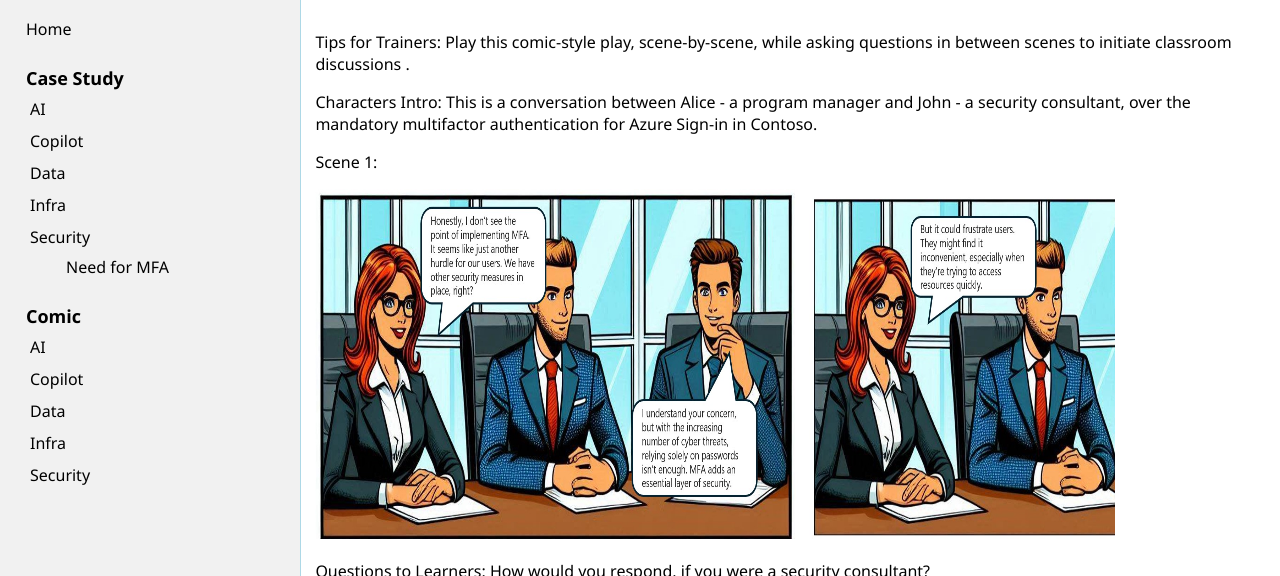
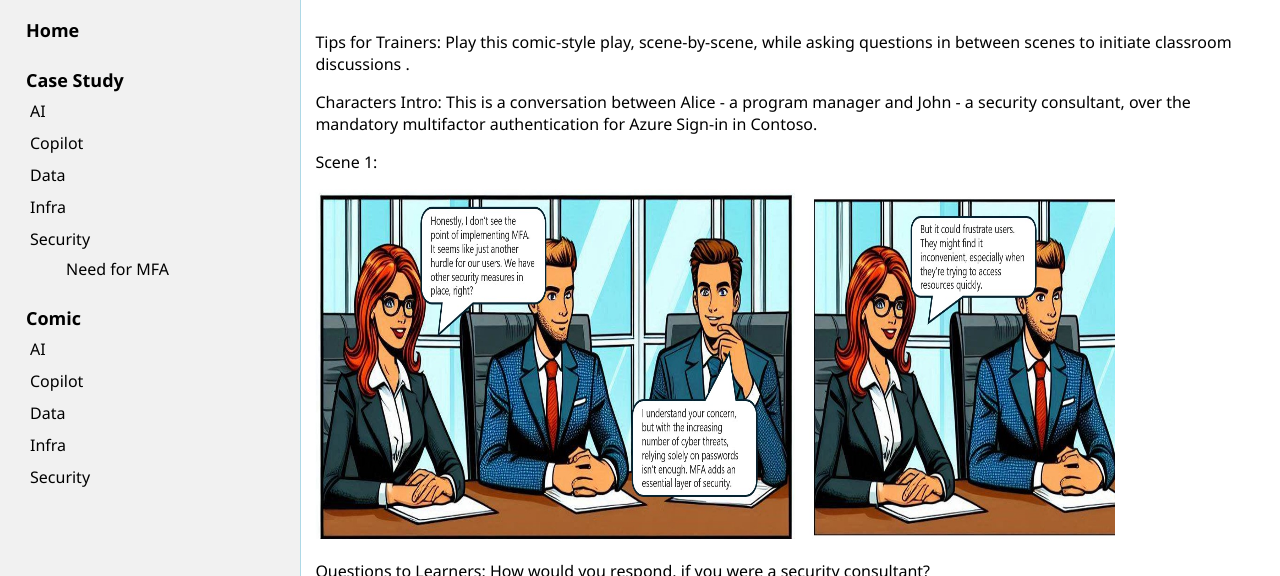
Before and after one commit to julietrajan/demo1, a Jekyll site: the page built from project-files/folder1/article1.md, in a window 1280 px wide. Shown: the top 576 px of the page. Built offline with Jekyll 4.4.1, drawn with Linux system fonts in a browser that asks for light colours.

Commit message:
Update default.html

```diff
--- a/_layouts/default.html
+++ b/_layouts/default.html
@@ -10,7 +10,7 @@
   <div class="container">
     <div class="resizable" id="leftDiv">
       <ul>
-        <li><a href="{{ site.url }}{{ site.baseurl }}">Home</a></li>
+        <li><a href="{{ site.url }}{{ site.baseurl }}"class="main-menu">Home</a></li>
         <li><a href="#" class="main-menu">Case Study</a>
           <ul>
             <li>AI
```
